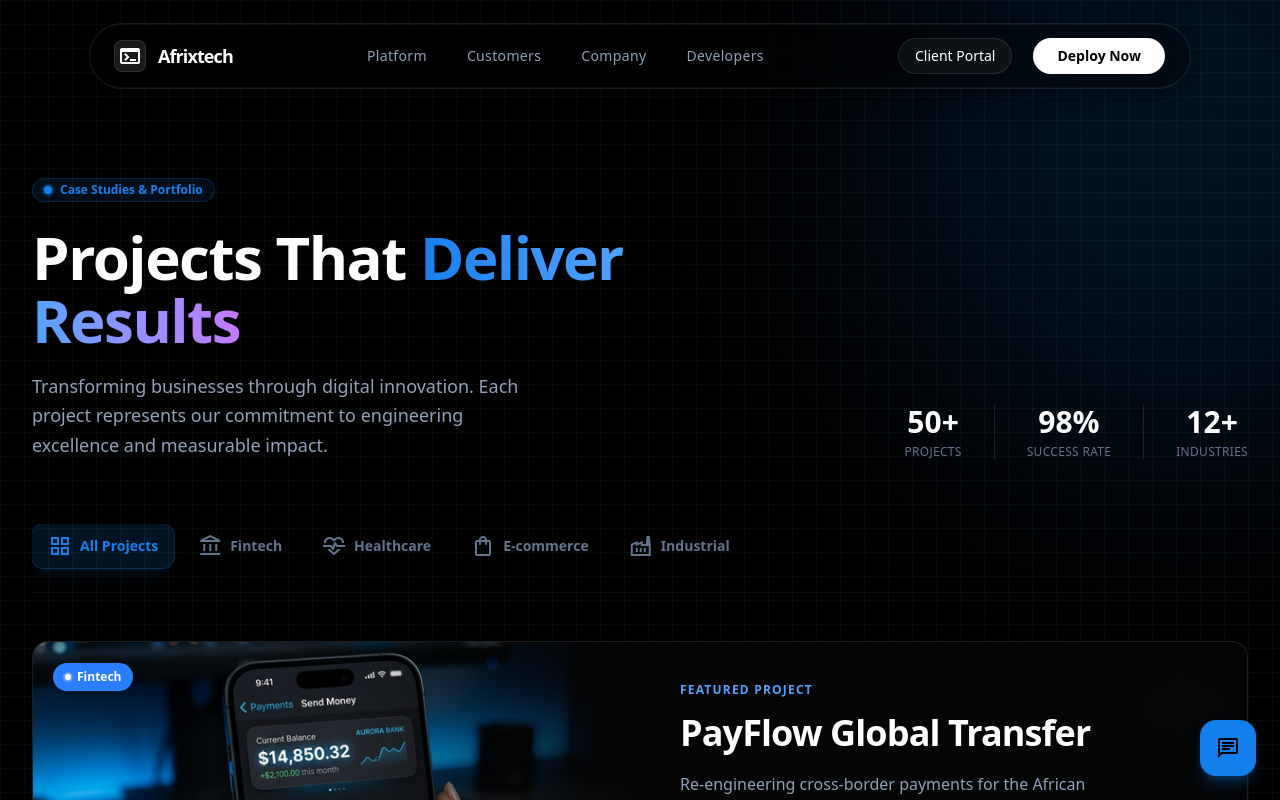
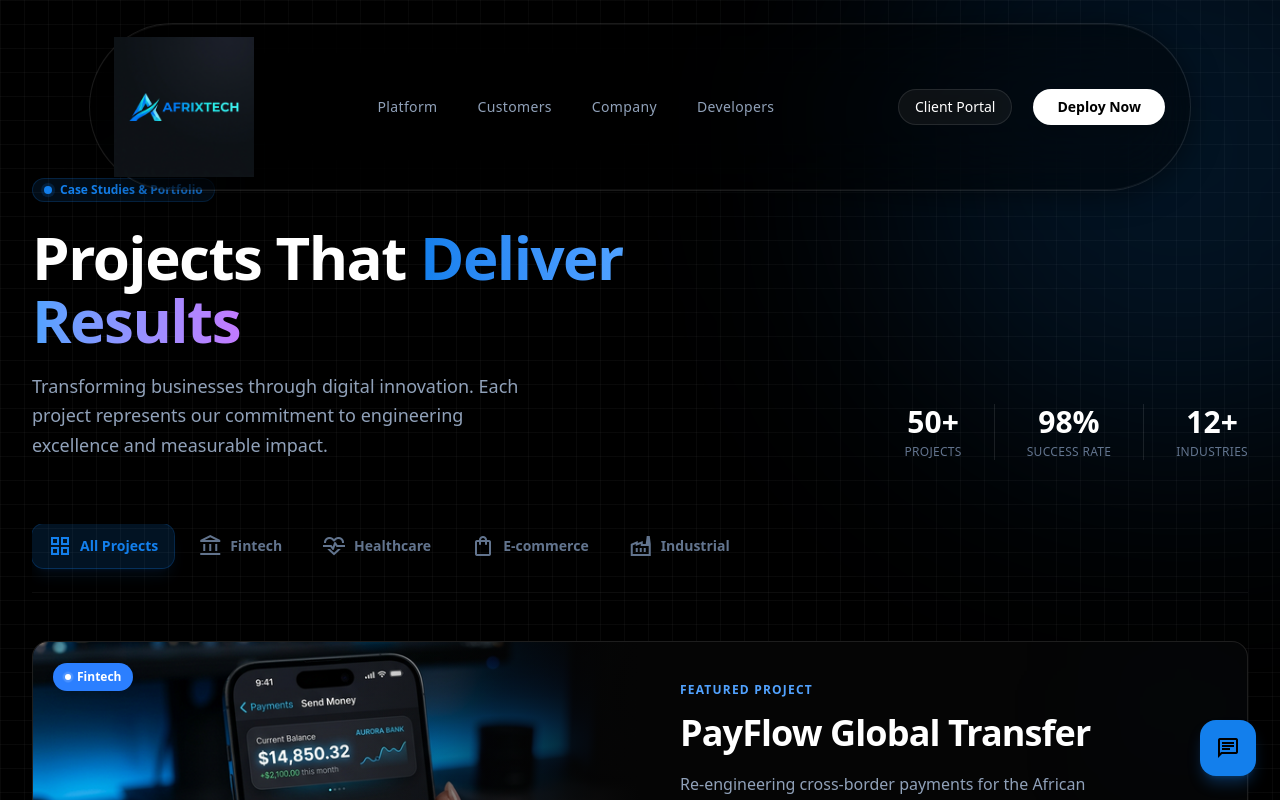
Before and after one commit to afritechx-ux/afritechx1, a Next.js app: page /case-studies-portfolio in a window 1280 px wide. Shown: the top 800 px of the page. Built offline with nearby package versions, Linux system fonts and the light colour scheme.

Commit message:
feat(branding): integrate premium custom afrixtech logo into global header and footer

```diff
--- a/src/components/Footer.tsx
+++ b/src/components/Footer.tsx
@@ -1,3 +1,5 @@
+import Image from 'next/image';
+
 export default function Footer() {
     return (
         <footer className="relative mt-32 border-t border-white/10 bg-black pt-20 pb-12 overflow-hidden selection:bg-white selection:text-black">
@@ -12,10 +14,13 @@ export default function Footer() {
                 <div className="grid grid-cols-1 md:grid-cols-4 gap-12 lg:gap-8 border-b border-white/10 pb-16">
                     <div className="col-span-1 md:col-span-2 flex flex-col items-start gap-4">
                         <div className="flex items-center gap-3 text-white mb-4">
-                            <div className="size-8 rounded bg-white text-black flex items-center justify-center shadow-[0_0_15px_rgba(255,255,255,0.3)]">
-                                <span className="material-symbols-outlined text-[18px]">terminal</span>
-                            </div>
-                            <span className="text-xl font-bold tracking-tighter">Afrixtech Platform</span>
+                            <Image
+                                src="/logo.png"
+                                alt="Afrixtech Logo"
+                                width={160}
+                                height={45}
+                                className="object-contain"
+                            />
                         </div>
                         <p className="text-sm text-slate-400 leading-relaxed max-w-sm tracking-wide">
                             The infrastructure layer for modern enterprises. We construct deterministic, high-performance digital ecosystems designed to handle limitless complexity.
--- a/src/components/Header.tsx
+++ b/src/components/Header.tsx
@@ -1,6 +1,7 @@
 "use client";
 
 import { useState } from 'react';
+import Image from 'next/image';
 
 const navLinks = [
     { label: 'Platform', href: '/services-solutions' },
@@ -17,10 +18,16 @@ export default function Header() {
             <div className="fixed top-0 inset-x-0 z-50 flex justify-center w-full px-4 pt-6 pb-2 pointer-events-none">
                 <header className="pointer-events-auto flex items-center justify-between whitespace-nowrap border-b border-t border-white/5 bg-black/40 backdrop-blur-2xl px-6 py-3 rounded-full shadow-[0_4px_30px_rgba(0,0,0,0.5)] transition-all duration-300 w-full max-w-[1100px] ring-1 ring-white/10">
                     <div className="flex items-center gap-3">
-                        <div className="flex size-8 items-center justify-center rounded-lg bg-white/10 text-white border border-white/10">
-                            <span className="material-symbols-outlined text-[16px]">terminal</span>
-                        </div>
-                        <a href="/" className="text-white text-lg font-bold tracking-tighter hover:opacity-80 transition-opacity">Afrixtech</a>
+                        <a href="/" className="hover:opacity-80 transition-opacity flex items-center">
+                            <Image
+                                src="/logo.png"
+                                alt="Afrixtech Logo"
+                                width={140}
+                                height={40}
+                                className="object-contain"
+                                priority
+                            />
+                        </a>
                     </div>
                     <nav className="hidden md:flex flex-1 justify-center gap-10 items-center">
                         {navLinks.map((link) => (
```
Also changed, not shown: public/logo.png (added).
